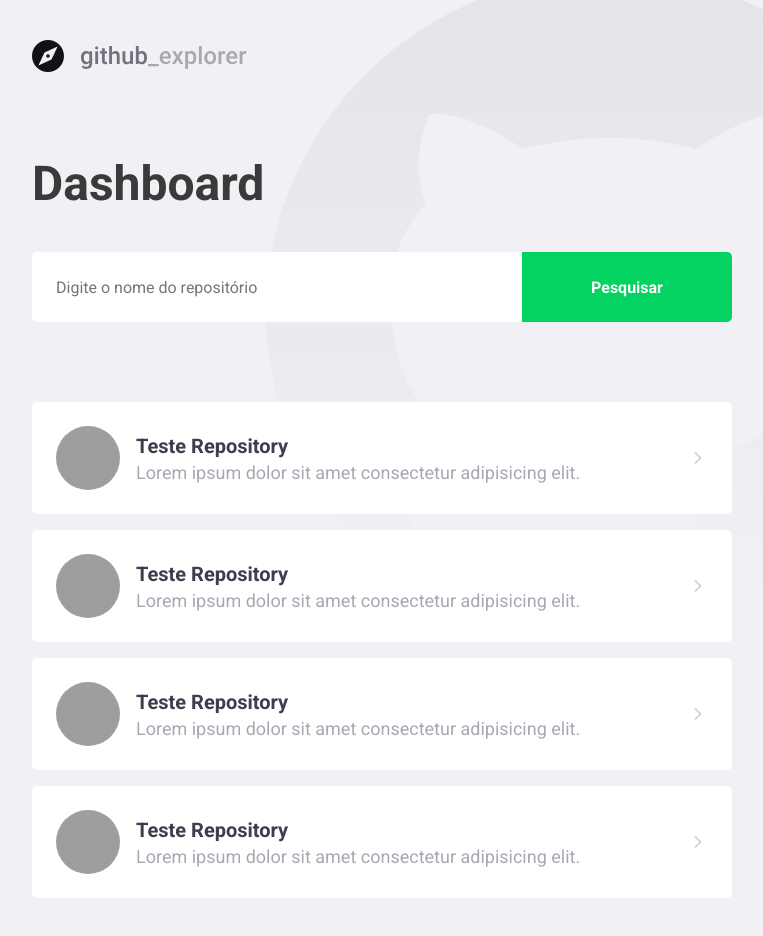
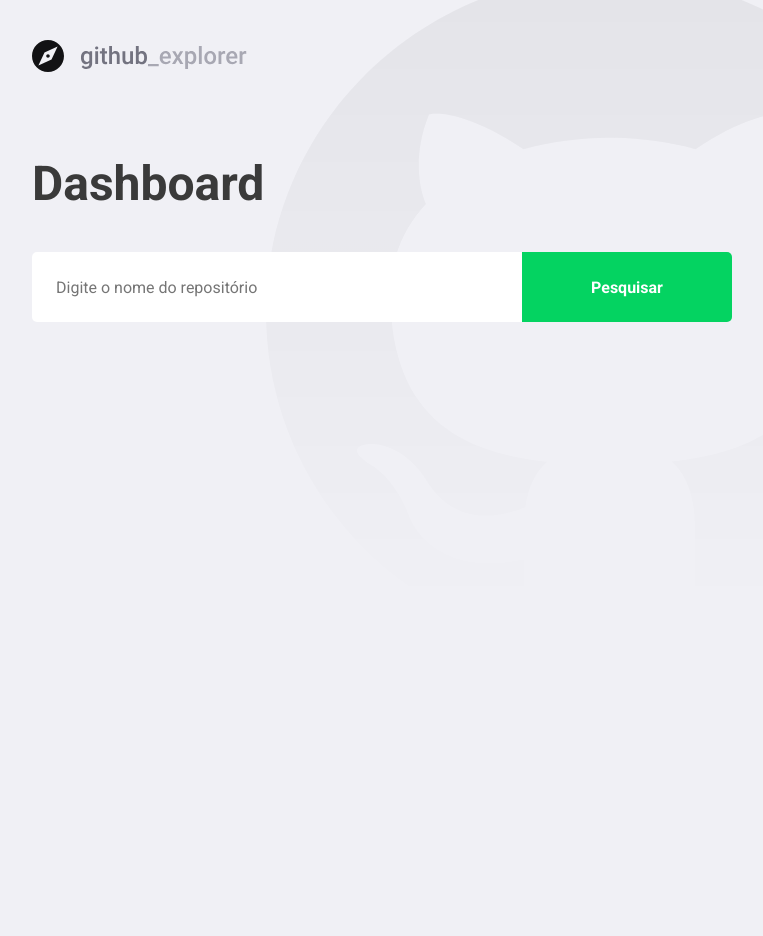
Before and after one commit to julian-kuroiwa/bootcamp-gostack-rocketseat, a React (Create React App) app in the folder aulas/react-mini-project/: page / in a window 1280 px wide. Shown: the whole page, without its empty margins (148-911 px from the left). After the commit the page ends 800 px from the top, so only its background shows below. Built offline with nearby package versions, Linux system fonts and the light colour scheme; grey boxes are pictures that could not be loaded.

Commit message:
comunicating with github API

```diff
--- a/aulas/react-mini-project/package.json
+++ b/aulas/react-mini-project/package.json
@@ -10,6 +10,7 @@
     "@types/node": "^12.0.0",
     "@types/react": "^16.9.0",
     "@types/react-dom": "^16.9.0",
+    "axios": "^0.19.2",
     "polished": "^3.5.2",
     "react": "^16.13.1",
     "react-dom": "^16.13.1",
--- a/aulas/react-mini-project/src/routes/pages/Dashboard/index.tsx
+++ b/aulas/react-mini-project/src/routes/pages/Dashboard/index.tsx
@@ -1,66 +1,65 @@
-import React from 'react';
+import React, { useState, FormEvent } from 'react';
 import { FiChevronRight } from 'react-icons/fi';
 
 import logo from '../../../assets/logo.svg';
 
 import { Title, Form, Repositories } from './styles';
 
+import api from '../../../services/api';
+
+interface Repository {
+  full_name: string;
+  description: string;
+  owner: {
+    login: string;
+    avatar_url: string;
+  }
+}
+
 const Dashboard: React.FC = () => {
+  const [newRepo, setNewRepo] = useState('');
+  const [repositories, setRepositories] = useState<Repository[]>([]);
+
+  async function handleAddRepository(
+    event: FormEvent<HTMLFormElement>,
+  ): Promise<void> {
+    event.preventDefault();
+
+    const response = await api.get<Repository>(`/repos/${newRepo}`);
+
+    const repository = response.data;
+
+    setRepositories([...repositories, repository]);
+  };
+
   return (
     <>
       <img src={logo} alt="GitHub Explorer" />
       <Title>Dashboard</Title>
 
-      <Form>
-        <input type="text" placeholder="Digite o nome do repositório" />
+      <Form onSubmit={handleAddRepository}>
+        <input
+        value={newRepo}
+        onChange={event => setNewRepo(event.target.value)}
+        type="text"
+        placeholder="Digite o nome do repositório" />
         <button type="submit">Pesquisar</button>
       </Form>
 
       <Repositories>
-        <a href="">
+        {repositories.map(repository => (
+          <a href="#" key={repository.full_name}>
             <img
-            src="https://avatars3.githubusercontent.com/u/8183883?s=460&u=6a8ed79341c6d51e7d17822ee6319749bc455be6&v=4"
-            alt="Julian Kuroiwa"
+              src={repository.owner.avatar_url}
+              alt={repository.owner.login}
             />
             <div>
-            <strong>Teste Repository</strong>
-            <p>Lorem ipsum dolor sit amet consectetur adipisicing elit.</p>
+              <strong>{repository.full_name}</strong>
+              <p>{repository.description}</p>
             </div>
             <FiChevronRight size={20} />
           </a>
-        <a href="">
-          <img
-            src="https://avatars3.githubusercontent.com/u/8183883?s=460&u=6a8ed79341c6d51e7d17822ee6319749bc455be6&v=4"
-            alt="Julian Kuroiwa"
-          />
-          <div>
-            <strong>Teste Repository</strong>
-            <p>Lorem ipsum dolor sit amet consectetur adipisicing elit.</p>
-          </div>
-          <FiChevronRight size={20} />
-        </a>
-        <a href="">
-          <img
-            src="https://avatars3.githubusercontent.com/u/8183883?s=460&u=6a8ed79341c6d51e7d17822ee6319749bc455be6&v=4"
-            alt="Julian Kuroiwa"
-          />
-          <div>
-            <strong>Teste Repository</strong>
-            <p>Lorem ipsum dolor sit amet consectetur adipisicing elit.</p>
-          </div>
-          <FiChevronRight size={20} />
-        </a>
-        <a href="">
-          <img
-            src="https://avatars3.githubusercontent.com/u/8183883?s=460&u=6a8ed79341c6d51e7d17822ee6319749bc455be6&v=4"
-            alt="Julian Kuroiwa"
-          />
-          <div>
-            <strong>Teste Repository</strong>
-            <p>Lorem ipsum dolor sit amet consectetur adipisicing elit.</p>
-          </div>
-          <FiChevronRight size={20} />
-        </a>
+        ))}
       </Repositories>
     </>
   );
--- a/aulas/react-mini-project/src/routes/pages/Dashboard/styles.ts
+++ b/aulas/react-mini-project/src/routes/pages/Dashboard/styles.ts
@@ -73,7 +73,8 @@
     }
 
     div {
-      margin-left: 16px;
+      margin: 0 16px;
+      flex: 1;
 
       strong {
         font-size: 20px;
--- /dev/null
+++ b/aulas/react-mini-project/src/services/api.ts
@@ -0,0 +1,7 @@
+import axios from 'axios';
+
+const api = axios.create({
+  baseURL: 'https://api.github.com',
+});
+
+export default api;
```
Also changed, not shown: aulas/react-mini-project/.eslintrc.json, 1 other file (tests, documents, lock files or other folders). Lines whose indentation alone changed are shown as unchanged.
